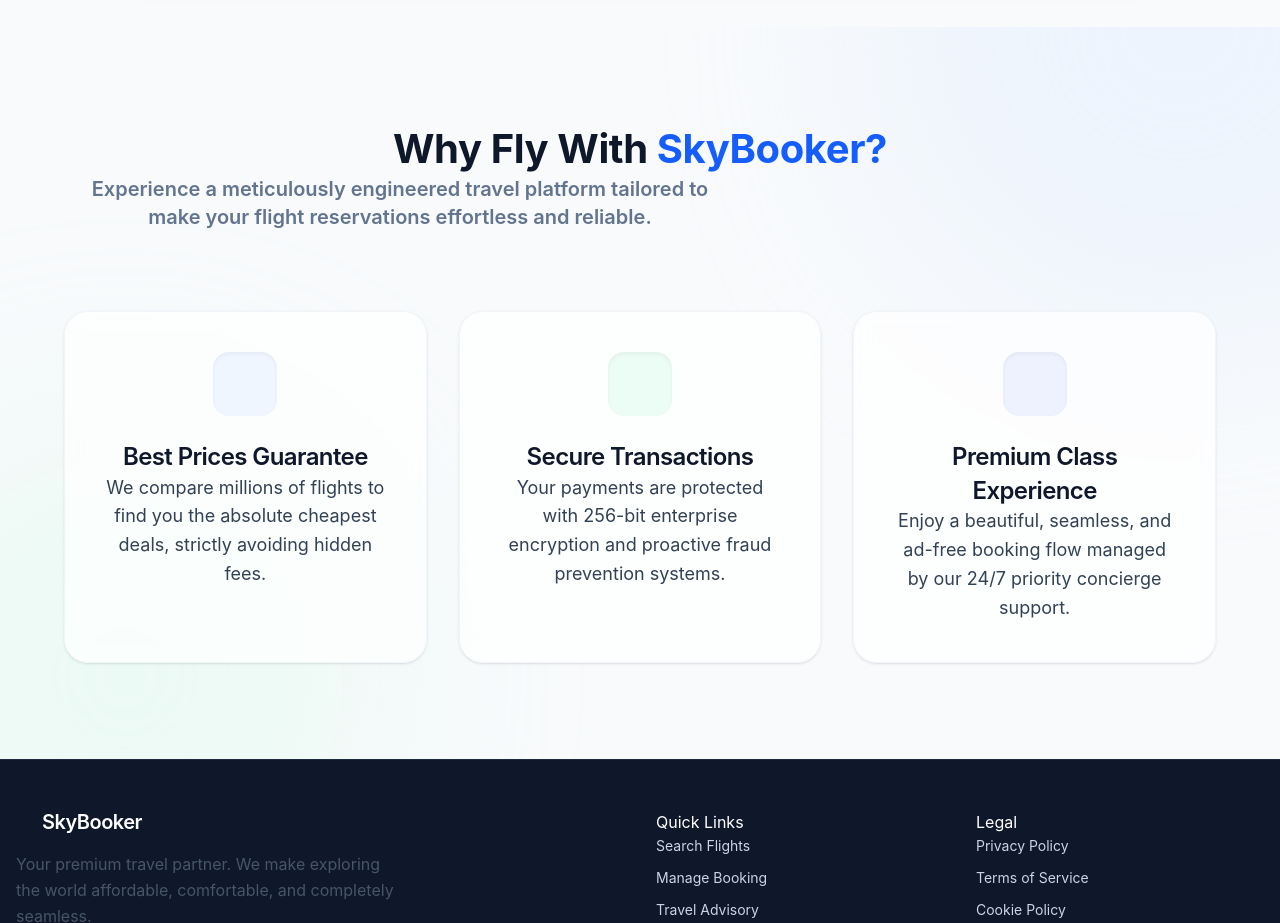
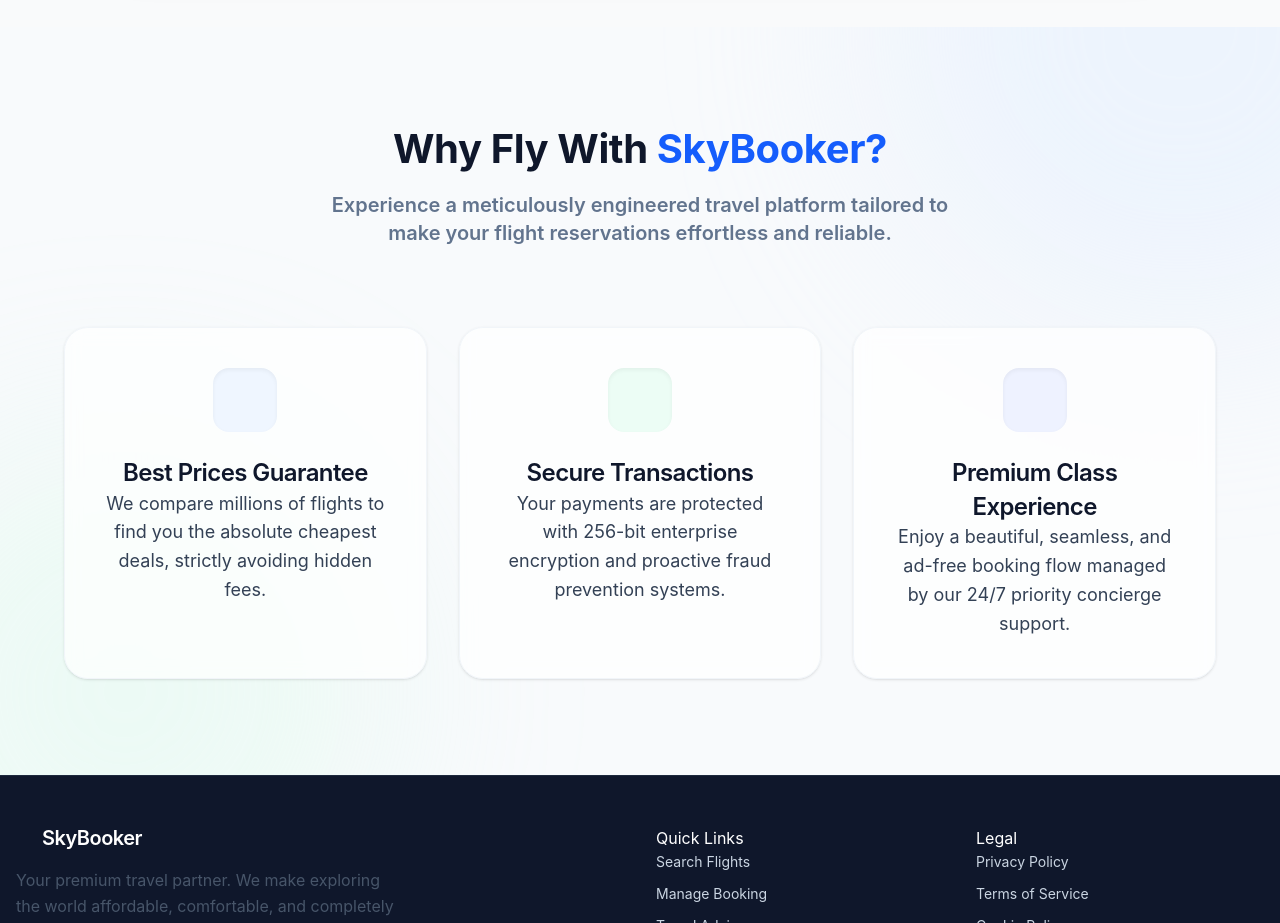
Before and after one commit to Arjuna-Project/Flight-ticket-frontend, a React (Vite) app: page / in a window 1280 px wide. Shown: the part 880-1803 px from the top of the page. Built offline with nearby package versions, Linux system fonts and the light colour scheme; some icons are missing.

Commit message:
Aligned text center in home.jsx

```diff
--- a/src/pages/Home.jsx
+++ b/src/pages/Home.jsx
@@ -81,17 +81,21 @@ const Home = () => {
 
         <Container maxWidth="lg" className="relative z-10">
           {/* Section heading */}
-          <div className="text-center mb-20">
+          <div className="text-center mb-20 flex flex-col items-center gap-4">
             <Typography
               variant="h2"
-              className="text-slate-900 font-extrabold mb-5 tracking-tight text-[2rem] sm:text-[3rem]"
+              className="text-slate-900 font-extrabold tracking-tight text-[2rem] sm:text-[3rem] max-w-3xl mx-auto"
             >
               Why Fly With{' '}
               <span className="text-blue-600">
                 SkyBooker?
               </span>
             </Typography>
-            <Typography variant="h6" className="text-slate-500 max-w-2xl mx-auto font-medium leading-relaxed text-[1.125rem]">
+
+            <Typography
+              variant="h6"
+              className="text-slate-500 max-w-2xl mx-auto font-medium leading-relaxed text-[1.125rem]"
+            >
               Experience a meticulously engineered travel platform tailored to make your flight reservations effortless and reliable.
             </Typography>
           </div>
```
